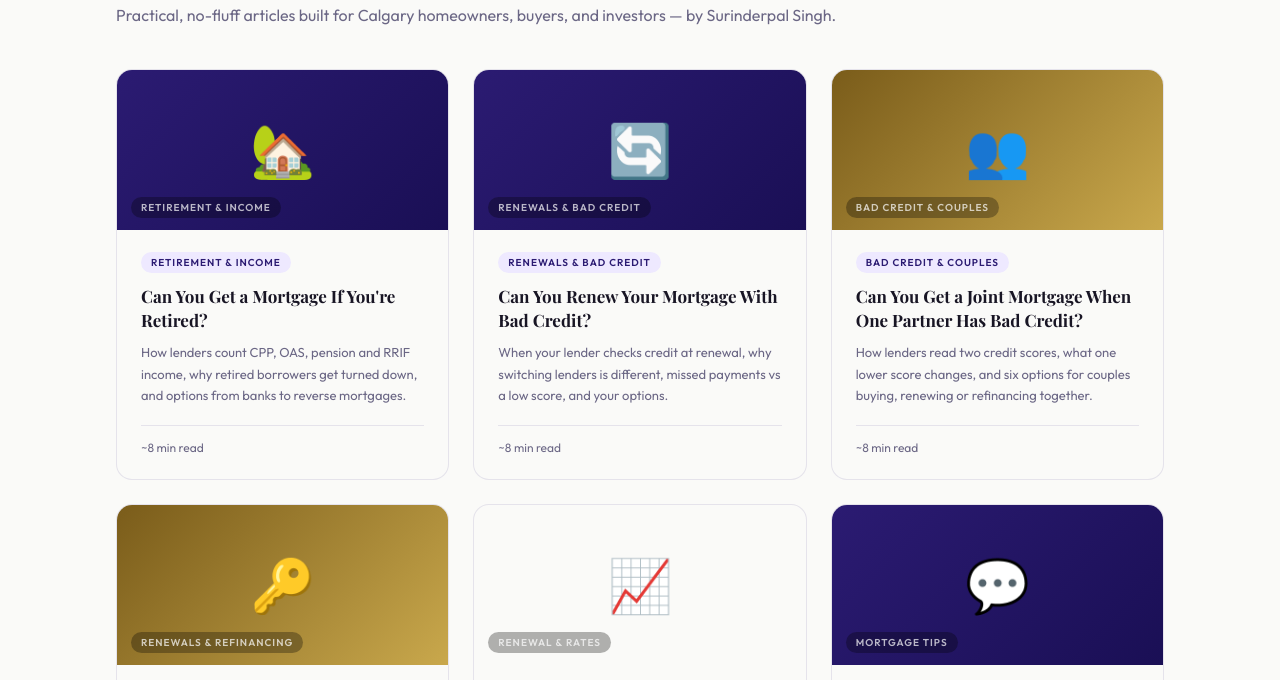
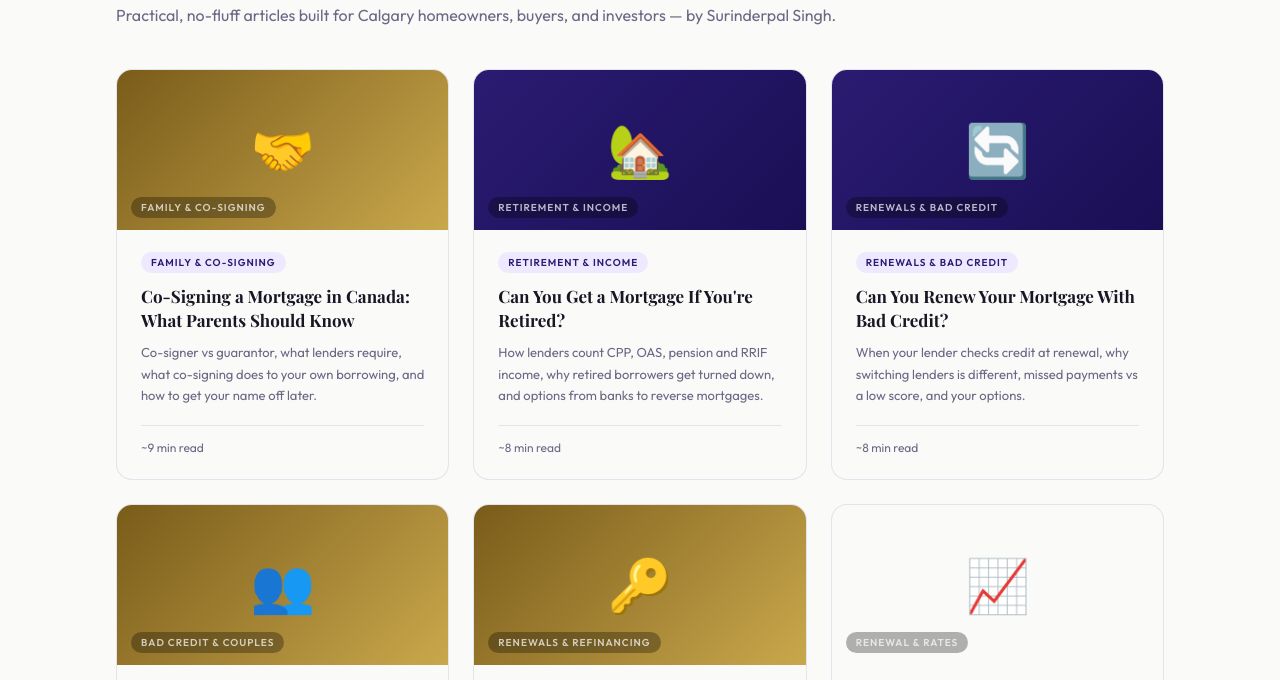
Before and after one commit to surinder-oss/God-lion-website, a plain HTML site: page blog.html in a window 1280 px wide. Shown: the part 685-1365 px from the top of the page. Drawn offline with nearby package versions, Linux system fonts and the light colour scheme; a web font is replaced by a local one.

Commit message:
Index + sitemap: co-signing-mortgage-canada
Co-Authored-By: Claude Opus 5.5 <noreply@anthropic.com>

```diff
--- a/blog.html
+++ b/blog.html
@@ -171,6 +171,20 @@
   </div>
 
   <div class="posts-grid">
+    <a href="blog/co-signing-mortgage-canada" class="post-card reveal" data-cat="tips" style="text-decoration:none;color:inherit">
+      <div class="post-card-thumb gold">
+        &#x1F91D;
+        <span class="post-thumb-label">Family &amp; Co-Signing</span>
+      </div>
+      <div class="post-card-body">
+        <span class="post-category">Family &amp; Co-Signing</span>
+        <h3>Co-Signing a Mortgage in Canada: What Parents Should Know</h3>
+        <p>Co-signer vs guarantor, what lenders require, what co-signing does to your own borrowing, and how to get your name off later.</p>
+        <div class="post-footer">
+          <span class="post-read-time">~9 min read</span>
+        </div>
+      </div>
+    </a>
     <a href="blog/get-mortgage-if-retired-canada" class="post-card reveal" data-cat="tips" style="text-decoration:none;color:inherit">
       <div class="post-card-thumb purple">
         &#x1F3E1;
--- a/sitemap.xml
+++ b/sitemap.xml
@@ -1197,4 +1197,10 @@
     <changefreq>monthly</changefreq>
     <priority>0.8</priority>
   </url>
+  <url>
+    <loc>https://www.goldlionmortgages.com/blog/co-signing-mortgage-canada</loc>
+    <lastmod>2026-11-16</lastmod>
+    <changefreq>monthly</changefreq>
+    <priority>0.8</priority>
+  </url>
 </urlset>
```
